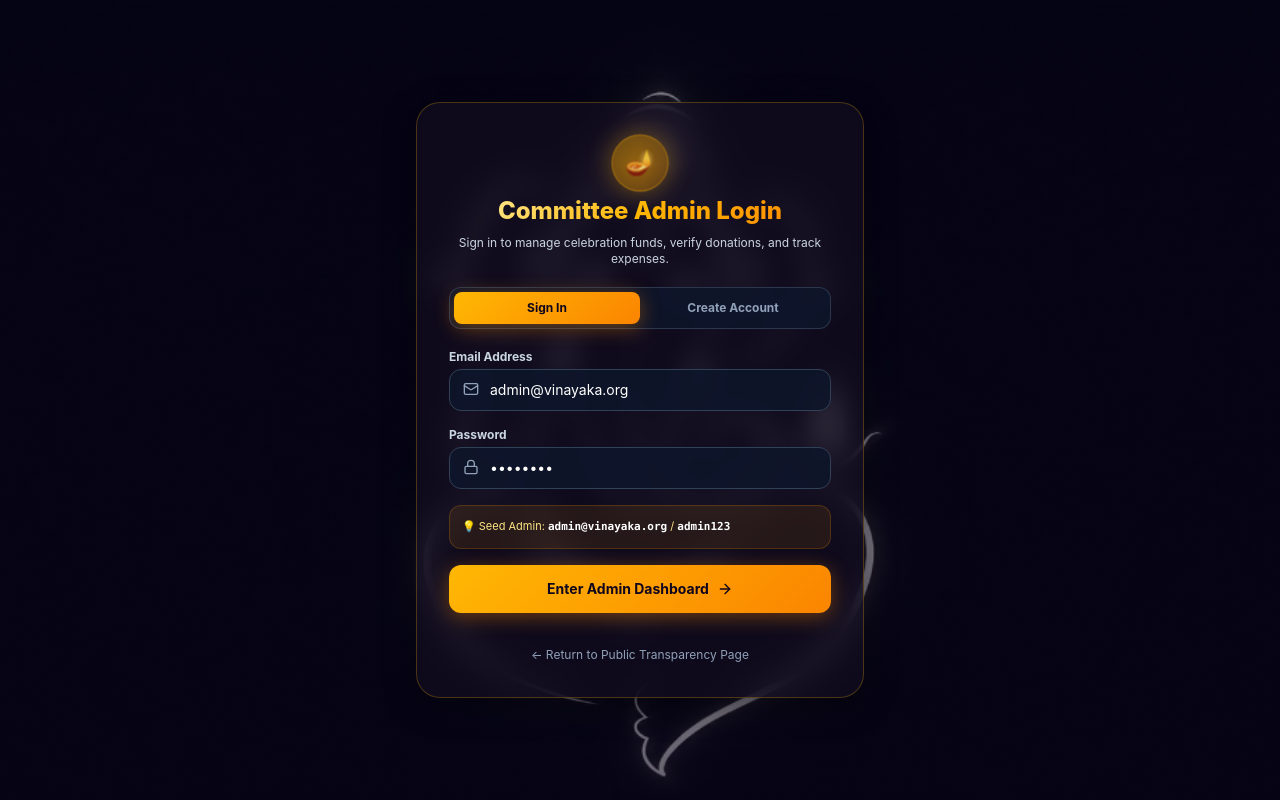
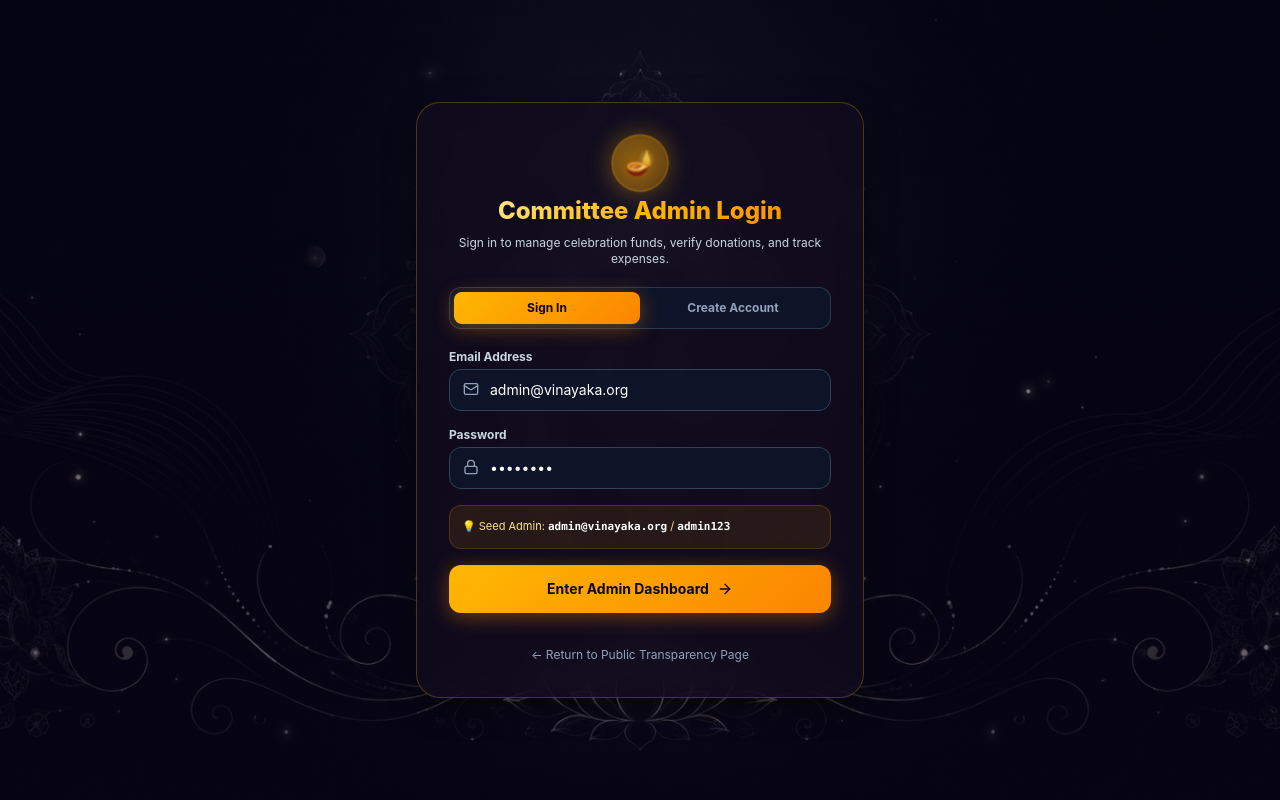
Before and after one commit to SatyaTejaChukka/vinayaka_fund, a React (Vite) app in the folder frontend/: page /admin/login in a window 1280 px wide. Built offline with nearby package versions, Linux system fonts and the light colour scheme; no server answers.

Commit message:
feat: add global festive styling, animations, and background assets

```diff
--- a/frontend/src/index.css
+++ b/frontend/src/index.css
@@ -26,7 +26,7 @@
 
 /* Custom Festive Styling & Animations */
 .festive-bg {
-  background-image: linear-gradient(rgba(10, 3, 22, 0.45), rgba(10, 3, 22, 0.6)), url('/ganeshv0.jpeg');
+  background-image: linear-gradient(rgba(10, 3, 22, 0.45), rgba(10, 3, 22, 0.6)), url('/bg.jpeg');
   background-attachment: fixed;
   background-position: center;
   background-repeat: no-repeat;
```
Also changed, not shown: frontend/public/bg.jpeg (added).
